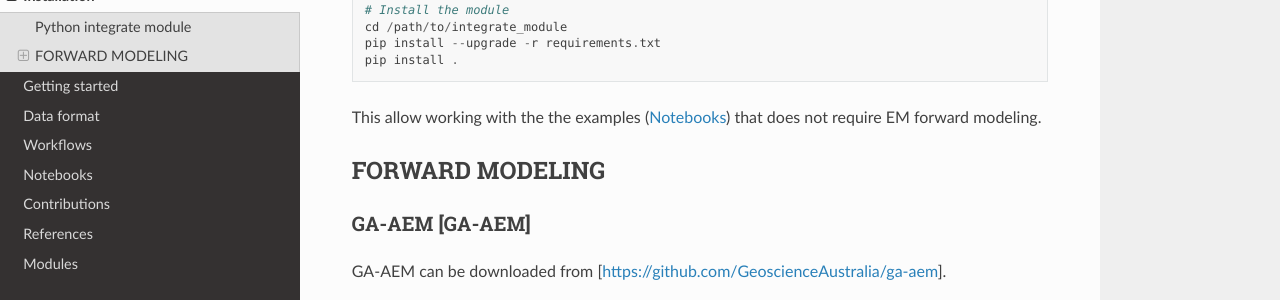
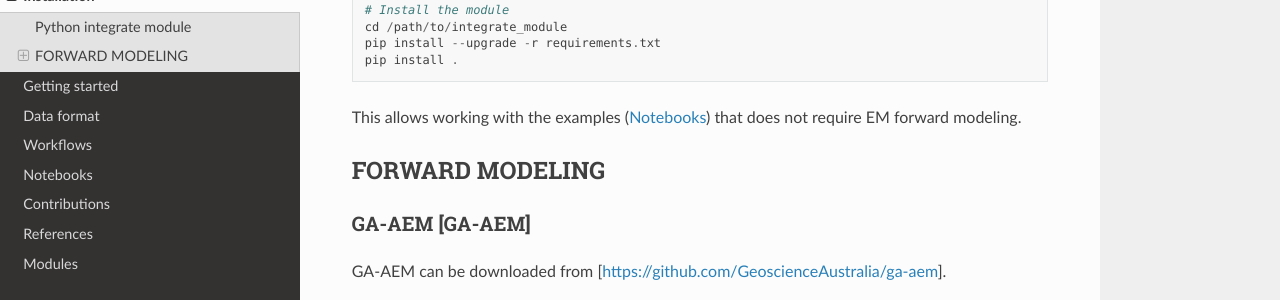
Before and after one commit to cultpenguin/integrate, a Sphinx documentation site: the page built from doc/install.rst, in a window 1280 px wide and 900 px high, scrolled down 439 px. Shown: the part 150-450 px from the top of the window. Built offline with Sphinx 7.4.7 and the Read the Docs theme 2.0.0, drawn with Linux system fonts in a browser that asks for light colours.

Commit message:
Examples

```diff
--- a/doc/install.rst
+++ b/doc/install.rst
@@ -29,7 +29,7 @@ The following steps will install the module, optionally in a virtual environment
         pip install --upgrade -r requirements.txt
         pip install .
 
-This allow working with the the examples (:doc:`notebooks`) that does not require EM forward modeling.
+This allows working with the examples (:doc:`notebooks`) that does not require EM forward modeling.
 
 
 FORWARD MODELING
```
